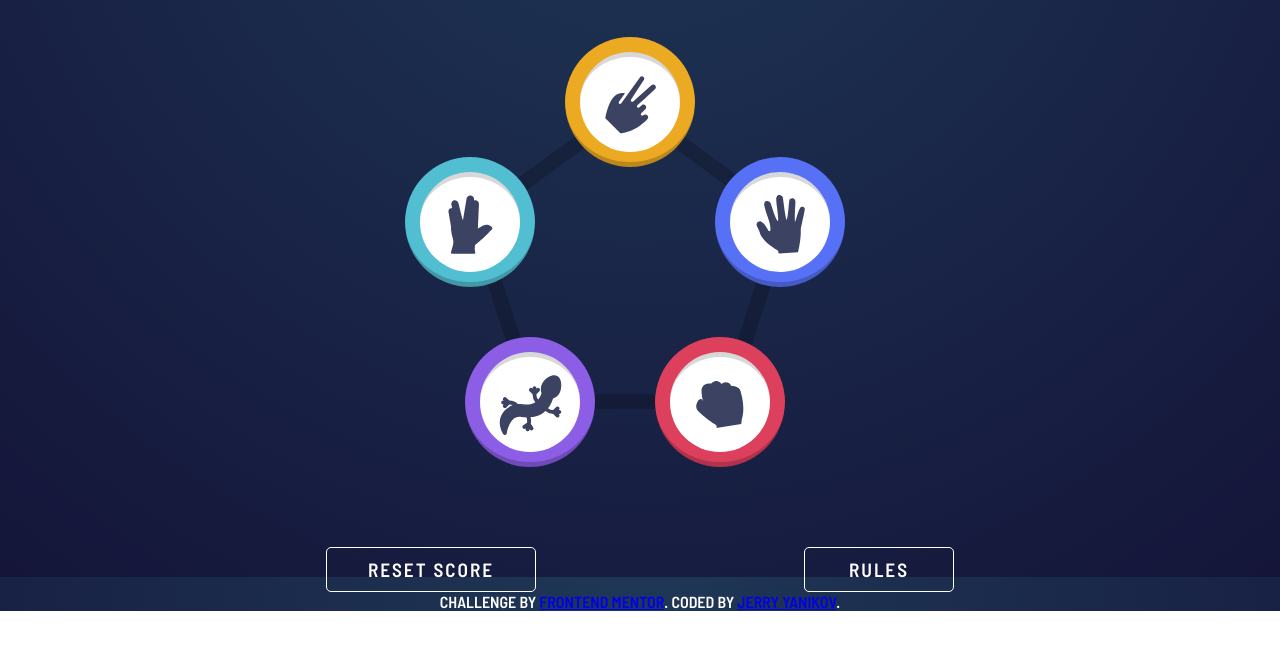
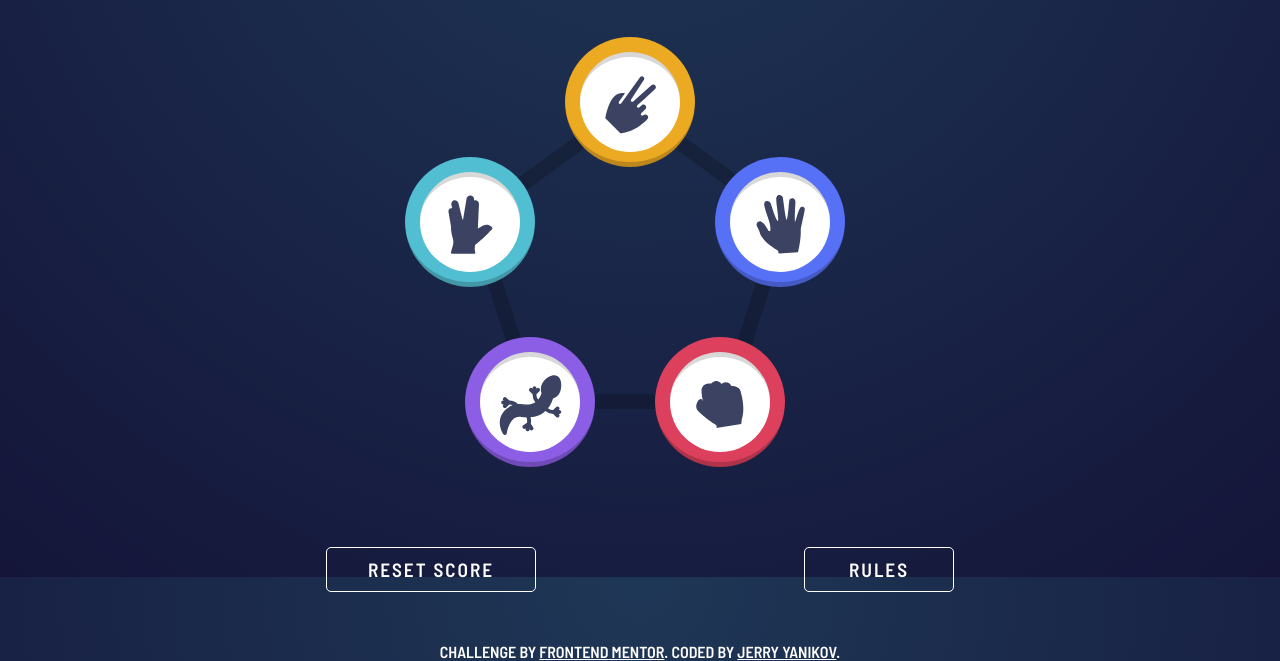
Before and after one commit to JerryYanikov/frontend-mentor-rock-paper-scissors-master, a plain HTML site: page index.html in a window 1280 px wide. Shown: the part 223-884 px from the top of the page. Before the commit the page ends 834 px from the top, so only its background shows below. Drawn offline with Linux system fonts and the light colour scheme.

Commit message:
Update styles.css

```diff
--- a/css/styles.css
+++ b/css/styles.css
@@ -14,6 +14,10 @@ body {
   padding-top: 70px;
   text-transform: uppercase;
   user-select: none;
+}
+
+a {
+  color: white;
 }
 /*  HEADER */
 
@@ -125,7 +129,7 @@ body {
 
 .match-progress {
   justify-content: space-between;
-  width: clamp(300px, 70vw, 800px);;
+  width: clamp(300px, 70vw, 800px);
 }
 
 .choice {
@@ -248,7 +252,7 @@ body {
   padding: 50px;
 }
 
-.rules-title{
+.rules-title {
   text-align: left;
   font-size: 2rem;
 }
@@ -263,14 +267,17 @@ body {
 }
 
 .rules-top-line {
-    display:flex;
+  display: flex;
   justify-content: space-between;
+}
+
+.attribution {
+  margin-top: 50px;
 }
 
 @media screen and (max-width: 1100px) {
   body {
     padding-top: 40px;
-
   }
   .game-area {
     margin-top: 70px;
@@ -307,7 +314,6 @@ body {
 @media screen and (max-width: 700px) {
   body {
     padding-top: 20px;
-
   }
 
   .icon-progress {
@@ -350,7 +356,6 @@ body {
 @media screen and (max-width: 500px) {
   body {
     padding-top: 10px;
-
   }
 
   .icon-progress {
```
Lines whose indentation alone changed are shown as unchanged.
